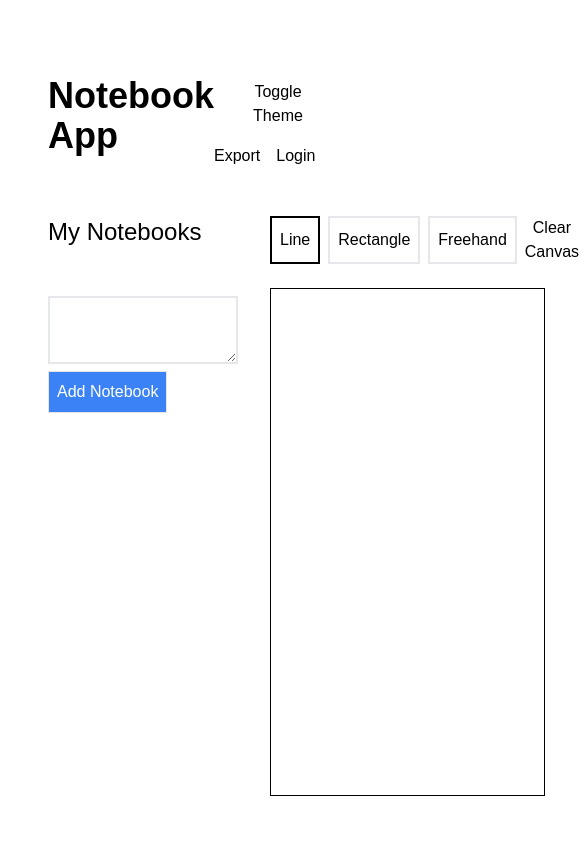
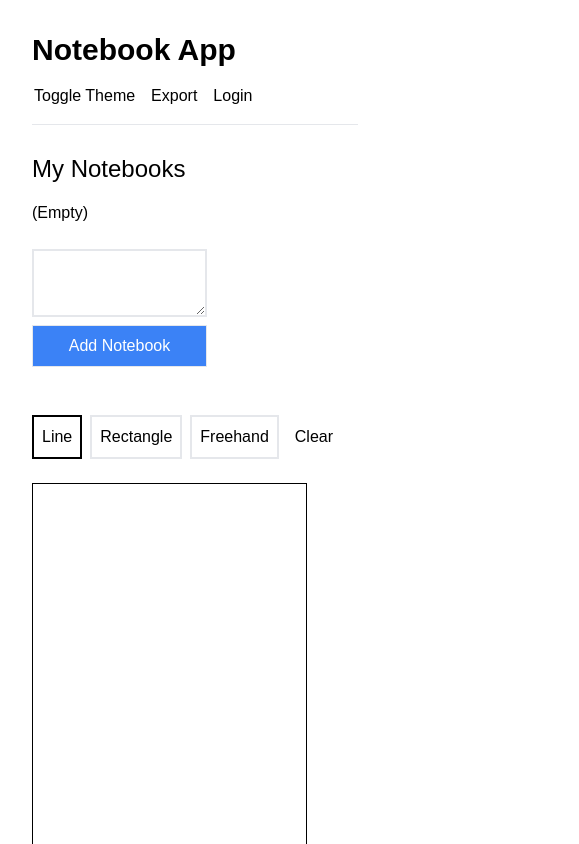
Before and after one commit to briantam23/notebook-app, a Next.js app in the folder client/: page / in a window 390 px wide. Shown: the top 844 px of the page, 579 px wide, since content can reach past the window. Built offline with nearby package versions, Linux system fonts and the light colour scheme.

Commit message:
Add more dark mode functionality & responsive design

```diff
--- a/client/src/app/page.tsx
+++ b/client/src/app/page.tsx
@@ -11,12 +11,23 @@ const App = () => {
     const [isLoggedIn, setIsLoggedIn] = useState(false);
 
     const toggleTheme = () => {
-        setIsDarkMode(!isDarkMode);
+        if (isDarkMode) {
+            sessionStorage.removeItem('isDarkMode');
+            setIsDarkMode(false);
+        } else {
+            sessionStorage.setItem('isDarkMode', 'true');
+            setIsDarkMode(true);
+        }
     };
 
     useEffect(() => {
-        if (typeof window === 'object' && !!sessionStorage.getItem('isAuthenticated')) {
+        if (typeof window === 'object') {
+            if (sessionStorage.getItem('isAuthenticated')) {
                 setIsLoggedIn(true);
+            }
+            if (sessionStorage.getItem('isDarkMode')) {
+                setIsDarkMode(true);
+            }
         }
     }, [])
 
@@ -26,26 +37,35 @@ const App = () => {
     };
 
     return (
+        <>
             <div className={isDarkMode ? 'dark' : ''}>
-            <div className='px-12 pt-16 pb-12 sm:px-12 lg:pt-24 dark:bg-gray-900 dark:text-white bg-white text-black'>
-                <div className='flex pb-12' style={{ justifyContent: 'space-between' }}>
-                    <h1 className='text-4xl font-extrabold' style={{ alignContent: 'center' }}>Notebook App</h1>
+                <div className='pb-12 px-8 md:px-12 pt-8 sm:pt-10 md:pt-12 dark:bg-gray-900 dark:text-white bg-white text-black'>
+                    <div className='md:flex sm:pb-3' style={{ justifyContent: 'space-between' }}>
+                        <h1 className='text-3xl md:text-4xl font-extrabold' style={{ alignContent: 'center' }}>Notebook App</h1>
                         <div>
-                        <button className='p-4' onClick={toggleTheme}>Toggle Theme</button>
+                            <button className='p-4' style={{ marginLeft: '-14px' }} onClick={toggleTheme}>Toggle Theme</button>
                             <ExportButton />
                             {
                                 isLoggedIn
-                                ? <Link className='p-4' href="#" onClick={handleLogout}>Logout</Link>
-                                : <Link className='p-4' href="/auth">Login</Link>
+                                    ? <Link className='p-4 pr-0' href="#" onClick={handleLogout}>Logout</Link>
+                                    : <Link className='p-4 pr-0' href="/auth">Login</Link>
                             }
                         </div>
                     </div>
-                <div className='flex' style={{ justifyContent: 'space-between' }}>
+                    <hr className='pb-7 sm:pb-10' />
+                    <div className='md:flex justify-normal'>
                         <NoteBook />
                         <Canvas />
                     </div>
                 </div>
             </div>
+            <style jsx global>{`
+                html {
+                    background-color: ${isDarkMode ? 'rgb(17 24 39 / var(--tw-bg-opacity, 1))' : 'white'};
+                }
+            `}
+            </style>
+        </>
     )
 };
 
--- a/client/src/components/Canvas.tsx
+++ b/client/src/components/Canvas.tsx
@@ -85,14 +85,29 @@ const Canvas = () => {
         return (
             <div>
                 <div className='flex space-x-2 mb-6'>
-                    <button className={`p-2 border-2 ${selectedTool === 'line' ? 'border-black' : ''}`} onClick={() => setSelectedTool('line')}>Line</button>
-                    <button className={`p-2 border-2 ${selectedTool === 'rectangle' ? 'border-black' : ''}`} onClick={() => setSelectedTool('rectangle')}>Rectangle</button>
-                    <button className={`p-2 border-2 ${selectedTool === 'freehand' ? 'border-black' : ''}`} onClick={() => setSelectedTool('freehand')}>Freehand</button>
-                    <button onClick={clearCanvas}>Clear Canvas</button>
+                    <button
+                        className={`p-2 border-2 ${selectedTool === 'line' ? 'border-black dark:border-white' : 'dark:border-black'}`}
+                        onClick={() => setSelectedTool('line')}
+                    >
+                        Line
+                    </button>
+                    <button
+                        className={`p-2 border-2 ${selectedTool === 'rectangle' ? 'border-black dark:border-white' : 'dark:border-black'}`}
+                        onClick={() => setSelectedTool('rectangle')}
+                    >
+                        Rectangle
+                    </button>
+                    <button
+                        className={`p-2 border-2 ${selectedTool === 'freehand' ? 'border-black dark:border-white' : 'dark:border-black'}`}
+                        onClick={() => setSelectedTool('freehand')}
+                    >
+                        Freehand
+                    </button>
+                    <button className='p-2' onClick={clearCanvas}>Clear</button>
                 </div>
                 <canvas
                     ref={canvasRef}
-                    className='border border-black'
+                    className='border border-black dark:bg-white'
                     height={500}
                     width={750}
                     onMouseUp={handleMouseUp}
--- a/client/src/components/Note.tsx
+++ b/client/src/components/Note.tsx
@@ -15,10 +15,10 @@ const Note = ({ notebook }) => {
             <textarea
                 onChange={(e) => setNote(e.target.value)}
                 value={note}
-                className="border-2 w-full p-2"
+                className="border-2 w-full p-2 dark:text-black"
             />
-            <button onClick={addNote} className="p-2 mb-4 border bg-blue-500 text-white">Add Note</button>
-            <ul className='list-disc list-inside text-gray-600 pb-8'>
+            <button onClick={addNote} className="p-2 mb-4 border dark:border-black bg-blue-500 text-white">Add Note</button>
+            <ul className='list-disc list-inside text-gray-600 dark:text-gray-200 pb-8'>
                 {notebook.notes.map((note, idx) => (
                     <li key={idx}>{note}</li>
                 ))}
--- a/client/src/components/Notebook.tsx
+++ b/client/src/components/Notebook.tsx
@@ -15,6 +15,7 @@ const Notebook = () => {
                 { name: newNotebookName, sketches: [], notes: [] }
             ]
         );
+        setNewNotebookName('');
     };
     const selectNotebook = (notebook, idx) => {
         setSelectedNotebook(notebook);
@@ -24,23 +25,37 @@ const Notebook = () => {
     return (
         <div className='pr-8'>
             <h2 className='text-2xl pb-4' style={{ minWidth: '190px' }}>My Notebooks</h2>
-            <ul className='list-disc list-inside pb-8'>
-                {notebooks.map((notebook, idx) => (
+            <ul className='list-disc list-inside pb-6'>
+                {
+                    notebooks.length > 0 ? (
+                        notebooks.map((notebook, idx) => (
                             <li
                                 key={idx}
                                 onClick={() => selectNotebook(notebook, idx)}
-                        className={`cursor-pointer ${selectedIdx === idx ? 'text-black' : 'text-gray-600'}`}
+                                className={`cursor-pointer ${selectedIdx === idx ? 'text-black dark:text-white' : 'text-gray-600 dark:text-gray-400'}`}
                             >
                                 {notebook.name}
                             </li>
-                ))}
+                        ))
+                    ) : (
+                        '(Empty)'
+                    )}
             </ul>
+            <div className='flex flex-col'>
                 <textarea
                     onChange={(e) => setNewNotebookName(e.target.value)}
                     value={newNotebookName}
-                className="border-2 w-full p-2"
+                    className="border-2 dark:text-black w-full p-2 mb-2"
+                    style={{ maxWidth: '175px' }}
                 />
-            <button onClick={addNotebook} className='p-2 border bg-blue-500 text-white mb-4' disabled={!newNotebookName}>Add Notebook</button>
+                <button
+                    onClick={addNotebook}
+                    className='p-2 border dark:border-black bg-blue-500 text-white mb-12 md:mb-4' disabled={!newNotebookName}
+                    style={{ maxWidth: '175px', maxHeight: '45px' }}
+                >
+                    Add Notebook
+                </button>
+            </div>
             {selectedNotebook && (
                 <>
                     <hr className='pb-8' />
--- a/client/src/pages/auth.tsx
+++ b/client/src/pages/auth.tsx
@@ -8,11 +8,17 @@ const Auth = () => {
     const [password, setPassword] = useState('');
     const [errorMsg, setErrorMsg] = useState('');
     const [isLoggedIn, setIsLoggedIn] = useState(false);
+    const [isDarkMode, setIsDarkMode] = useState(false);
 
     useEffect(() => {
-        if (typeof window === 'object' && !!sessionStorage.getItem('isAuthenticated')) {
+        if (typeof window === 'object') {
+            if (sessionStorage.getItem('isAuthenticated')) {
                 setUsername(JSON.parse(sessionStorage.getItem('isAuthenticated'))?.username);
                 setIsLoggedIn(true);
+            }
+            if (sessionStorage.getItem('isDarkMode')) {
+                setIsDarkMode(true);
+            }
         }
     }, [])
 
@@ -44,12 +50,15 @@ const Auth = () => {
     };
 
     return (
-        <div className='px-12 pt-16 pb-12 sm:px-12 lg:pt-24 dark:bg-gray-900 dark:text-white bg-white text-black'>
-            <h1 className='text-4xl pb-12 font-extrabold'>Login</h1>
+        <>
+            <div className={isDarkMode ? 'dark' : ''}>
+                <div className='px-8 md:px-12 pt-6 sm:pt-10 md:pt-12 dark:bg-gray-900 dark:text-white bg-white text-black'>
+                    <h1 className='text-4xl pb-4 md:pb-6 font-extrabold'>Login</h1>
+                    <hr className='pb-4 md:pb-6'/>
                     {
                         isLoggedIn ? (
                             <>
-                        <p className='text-2xl mb-8'>Hello, {username}!</p>
+                                <p className='text-2xl mb-4'>Hello, {username}!</p>
                                 <button className='p-2 border bg-red-500 text-white mt-4 mb-4' onClick={handleLogout}>Logout</button>
                             </>
                         ) : (
@@ -57,7 +66,7 @@ const Auth = () => {
                                 <div className='mb-4'>
                                     <label htmlFor='username'>Username:</label>
                                     <input
-                                className='border ml-2 p-1'
+                                        className='border ml-2 p-1 dark:text-black'
                                         type='text'
                                         value={username}
                                         onChange={(e) => handleChange(e, 'username')}
@@ -66,21 +75,29 @@ const Auth = () => {
                                 <div className='mb-4'>
                                     <label htmlFor='password'>Password:</label>
                                     <input
-                                className='border ml-3 p-1'
+                                        className='border ml-3 p-1 dark:text-black'
                                         type='password'
                                         value={password}
                                         onChange={(e) => handleChange(e, 'password')}
                                     />
                                 </div>
-                        { errorMsg && <p style={{ color: 'red' }}>{errorMsg}</p> }
-                        <button className='p-2 border bg-green-500 text-white mt-4 mb-4' type='submit'>Login</button>
+                                { errorMsg && <p className='text-red-500 max-md:mb-2'>{errorMsg}</p> }
+                                <button className='p-2 border dark:border-black bg-green-500 text-white mt:2 md:mt-4 mb-4' type='submit'>Login</button>
                             </form>
                         )
                     }
-            <div className='mt-8'>
-                <Link className='p-2 border bg-blue-500 text-white mb-4' href='/'>Return to homepage</Link>
+                    <div className='mt-4 md:mt-8'>
+                        <Link className='p-2 border dark:border-black bg-blue-500 text-white mb-4' href='/'>Return to homepage</Link>
                     </div>
                 </div>
+            </div>
+            <style jsx global>{`
+                html {
+                    background-color: ${isDarkMode ? 'rgb(17 24 39 / var(--tw-bg-opacity, 1))' : 'white'};
+                }
+            `}
+            </style>
+        </>
     );
 }
 
```
Lines whose indentation alone changed are shown as unchanged.
